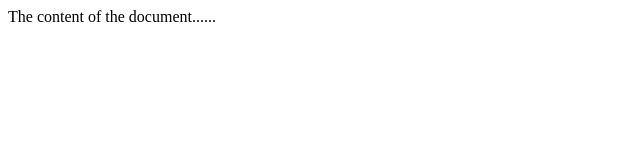
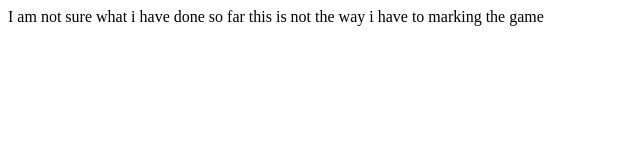
Before and after one commit to iamdilan/git-one, a plain HTML site: page index.html in a window 1280 px wide. Shown: the whole page, without its empty margins (0-640 px from the left). Drawn offline with Linux system fonts and the light colour scheme.

Commit message:
added the index title

```diff
--- a/index.html
+++ b/index.html
@@ -2,11 +2,12 @@
 <html>
 <head>
   <meta charset="utf-8" >
-<title>gitOne</title>
+<title>My second Commmit</title>
 </head>
 
 <body>
-The content of the document......
+I am not sure what i have done so far
+this is not the way i have to marking the game
 </body>
 
 </html>
```
